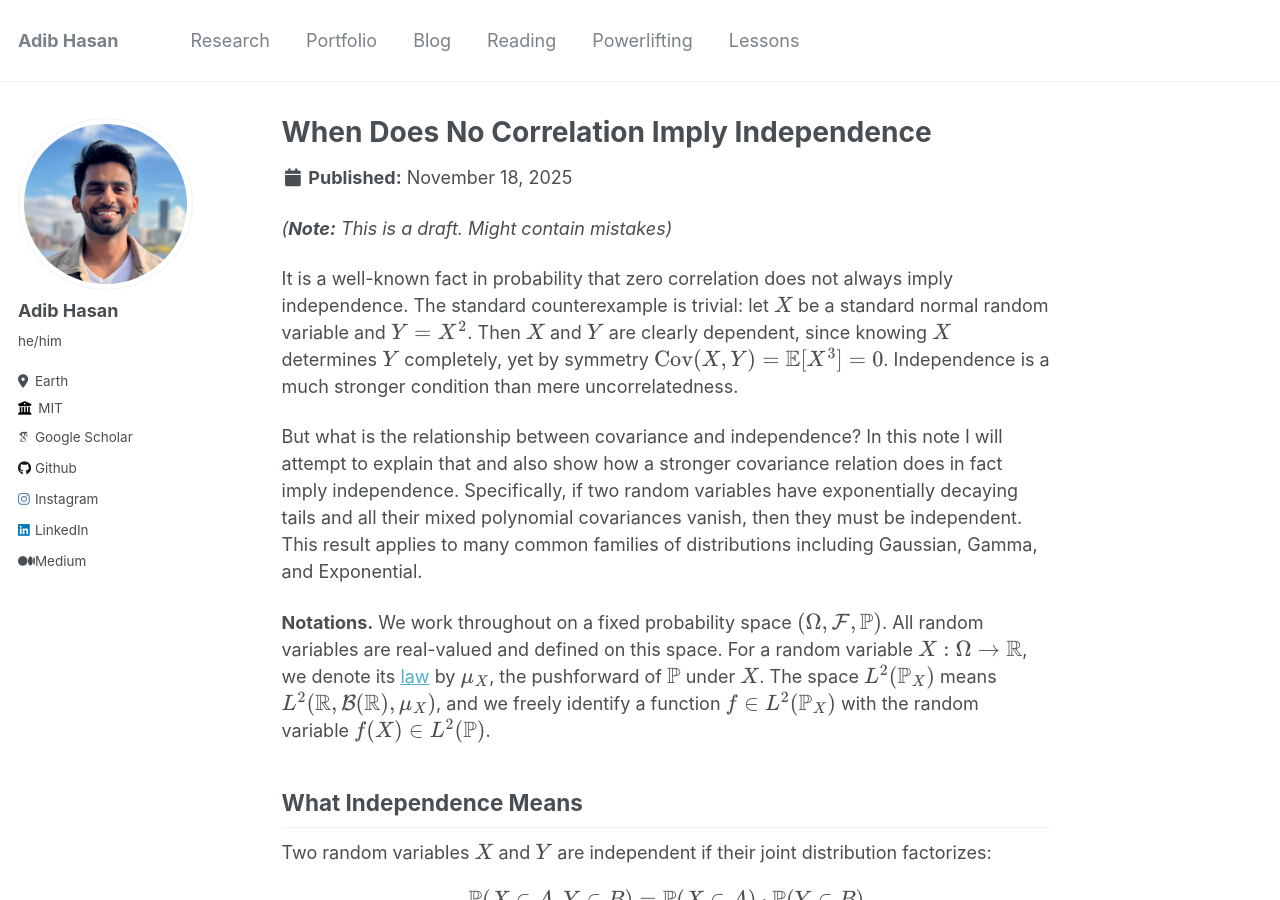
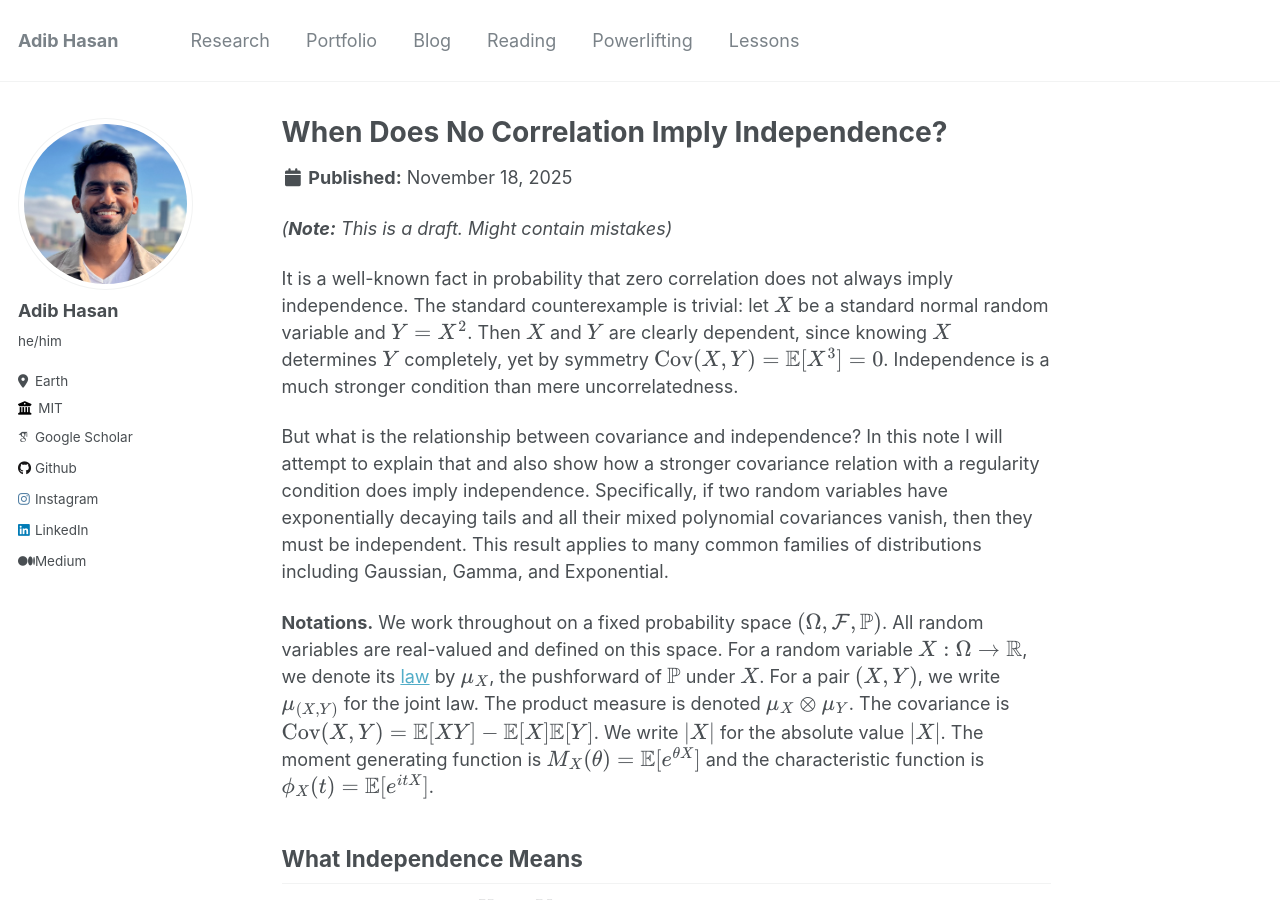
Before and after one commit to Neehan/neehan.github.io, a Jekyll site: the page built from _blog/no-corr-to-independence.md, in a window 1280 px wide and 900 px high. Built offline with Jekyll 4.4.1, drawn with Linux system fonts in a browser that asks for light colours; some web fonts are replaced; some of the changed text lies outside the part shown.

Commit message:
fixed proof

```diff
--- a/_blog/no-corr-to-independence.md
+++ b/_blog/no-corr-to-independence.md
@@ -1,5 +1,5 @@
 ---
-title: "When Does No Correlation Imply Independence"
+title: "When Does No Correlation Imply Independence?"
 excerpt: "Zero correlation does not always imply independence, but under exponential tails and vanishing mixed polynomial covariances, it does. We prove this using moment generating functions."
 collection: blog
 date: 2025-11-18
@@ -12,9 +12,9 @@ tags:
 
 It is a well-known fact in probability that zero correlation does not always imply independence. The standard counterexample is trivial: let $X$ be a standard normal random variable and $Y = X^2$. Then $X$ and $Y$ are clearly dependent, since knowing $X$ determines $Y$ completely, yet by symmetry $\operatorname{Cov}(X,Y) = \mathbb E[X^3] = 0$. Independence is a much stronger condition than mere uncorrelatedness.
 
-But what is the relationship between covariance and independence? In this note I will attempt to explain that and also show how a stronger covariance relation does in fact imply independence. Specifically, if two random variables have exponentially decaying tails and all their mixed polynomial covariances vanish, then they must be independent. This result applies to many common families of distributions including Gaussian, Gamma, and Exponential.
+But what is the relationship between covariance and independence? In this note I will attempt to explain that and also show how a stronger covariance relation with a regularity condition does  imply independence. Specifically, if two random variables have exponentially decaying tails and all their mixed polynomial covariances vanish, then they must be independent. This result applies to many common families of distributions including Gaussian, Gamma, and Exponential.
 
-**Notations.** We work throughout on a fixed probability space $(\Omega,\mathcal F,\mathbb P)$. All random variables are real-valued and defined on this space. For a random variable $X:\Omega\to\mathbb R$, we denote its [law](https://en.wikipedia.org/wiki/Probability_distribution) by $\mu\_X$, the pushforward of $\mathbb P$ under $X$. The space $L^2(\mathbb P\_X)$ means $L^2(\mathbb R,\mathcal B(\mathbb R),\mu\_X)$, and we freely identify a function $f\in L^2(\mathbb P\_X)$ with the random variable $f(X)\in L^2(\mathbb P)$.
+**Notations.** We work throughout on a fixed probability space $(\Omega,\mathcal F,\mathbb P)$. All random variables are real-valued and defined on this space. For a random variable $X:\Omega\to\mathbb R$, we denote its [law](https://en.wikipedia.org/wiki/Probability_distribution) by $\mu\_X$, the pushforward of $\mathbb P$ under $X$. For a pair $(X,Y)$, we write $\mu\_{(X,Y)}$ for the joint law. The product measure is denoted $\mu\_X \otimes \mu\_Y$. The covariance is $\operatorname{Cov}(X,Y) = \mathbb E[XY] - \mathbb E[X]\mathbb E[Y]$. We write $\|X\|$ for the absolute value $\|X\|$. The moment generating function is $M\_X(\theta) = \mathbb E[e^{\theta X}]$ and the characteristic function is $\phi\_X(t) = \mathbb E[e^{itX}]$.
 
 ## What Independence Means
 
@@ -112,7 +112,7 @@ The final step is to show that factorization of the MGF implies factorization of
 
 **Lemma 3.** *If $M\_{(X,Y)}(\theta,\eta) = M\_X(\theta)M\_Y(\eta)$ for all $\|\theta\| < r\_X$ and $\|\eta\| < r\_Y$, then $\mu\_{(X,Y)} = \mu\_X \otimes \mu\_Y$.*
 
-*Proof.* The MGF $M\_X(\theta)$ is analytic in $\|\theta\| < r\_X$, hence extends to a holomorphic function on the complex disk $\|z\| < r\_X$. Setting $\theta = it$ for real $t$ with $\|t\| < r\_X$, we have $M\_X(it) = \phi\_X(t)$, the characteristic function of $X$. Similarly for $Y$. The factorization hypothesis gives $M\_{(X,Y)}(is,it) = M\_X(is)M\_Y(it)$, or equivalently $\phi\_{(X,Y)}(s,t) = \phi\_X(s)\phi\_Y(t)$, for all $\|s\| < r\_X$ and $\|t\| < r\_Y$. Since characteristic functions uniquely determine distributions and $\phi\_{(X,Y)} = \phi\_X \otimes \phi\_Y$ on a nonempty open set, by analytic continuation this holds for all $(s,t) \in \mathbb R^2$. By the inverse Fourier transform,
+*Proof.* This is a standard theorem in probability theory, but I will mention the proof here for completeness. The MGF $M\_X(\theta)$ is analytic in $\|\theta\| < r\_X$, hence extends to a holomorphic function on the complex disk $\|z\| < r\_X$. Setting $\theta = it$ for real $t$ with $\|t\| < r\_X$, we have $M\_X(it) = \phi\_X(t)$, the characteristic function of $X$. Similarly for $Y$. The factorization hypothesis gives $M\_{(X,Y)}(is,it) = M\_X(is)M\_Y(it)$, or equivalently $\phi\_{(X,Y)}(s,t) = \phi\_X(s)\phi\_Y(t)$, for all $\|s\| < r\_X$ and $\|t\| < r\_Y$. Since characteristic functions uniquely determine distributions and $\phi\_{(X,Y)} = \phi\_X \otimes \phi\_Y$ on a nonempty open set, by analytic continuation this holds for all $(s,t) \in \mathbb R^2$. By the inverse Fourier transform,
 
 $$
 \begin{align}
```
